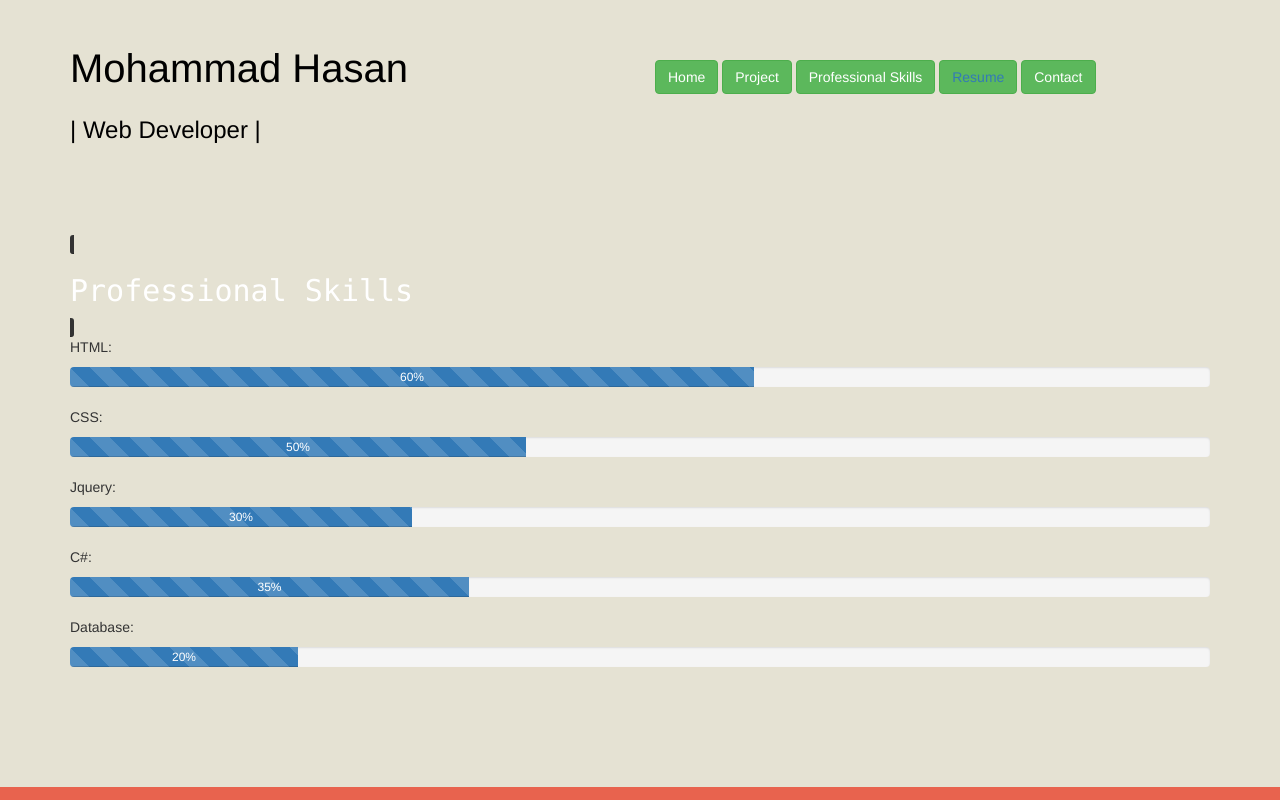
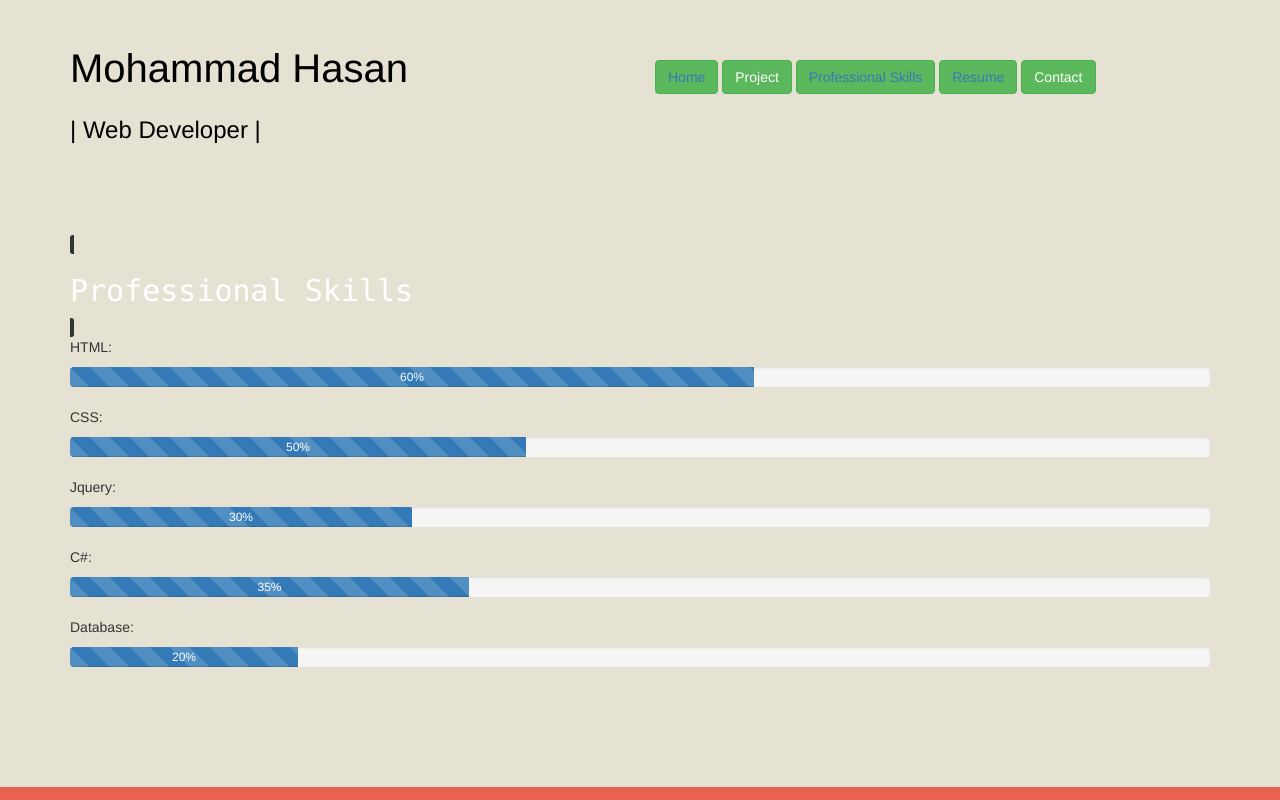
Before and after one commit to mhpeash/oldPortfolio, a plain HTML site: page skills.HTML in a window 1280 px wide. Shown: the top 800 px of the page. Drawn offline with nearby package versions, Linux system fonts and the light colour scheme.

Commit message:
Update skills.HTML

```diff
--- a/skills.HTML
+++ b/skills.HTML
@@ -20,10 +20,10 @@
 				<div class="headerleft">Mohammad Hasan <br> <h3>| Web Developer |</h3></div>
 			</div>
 			<div class="col-sm-6" id="headerright">
-				<button type="button" class="btn btn-success" >Home</button>
+				<button type="button" class="btn btn-success" ><a href="http://mhpeash.github.io/index.HTML">Home</a></button>
 				<button type="button" class="btn btn-success" >Project</button>
-				<button type="button" class="btn btn-success" >Professional Skills</button>
-				<button type="button" class="btn btn-success"><a href="file:///C:/Users/MOHAMMAD%20MOHIBUL%20HAS/Desktop/Practics/mhpeashportfolio/resume.HTML">Resume</a></button>
+				<button type="button" class="btn btn-success" ><a href="http://mhpeash.github.io/skills.HTML">Professional Skills</a></button>
+				<button type="button" class="btn btn-success"><a href="http://mhpeash.github.io/resume.HTML">Resume</a></button>
 				<button type="button" class="btn btn-success" data-toggle="modal" data-target="#myModal">Contact</button>
 				<!--modal test-->
 				<div class="modal fade" id="myModal" role="dialog">
```
